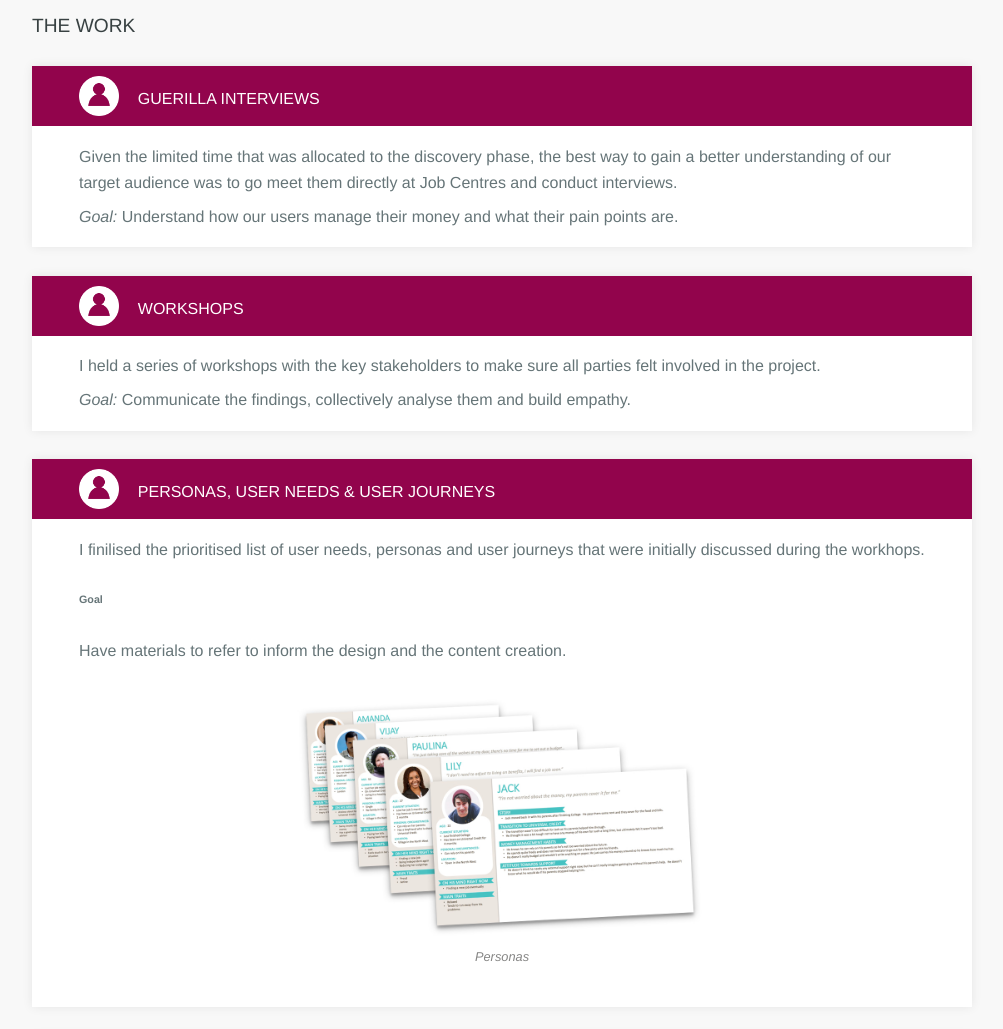
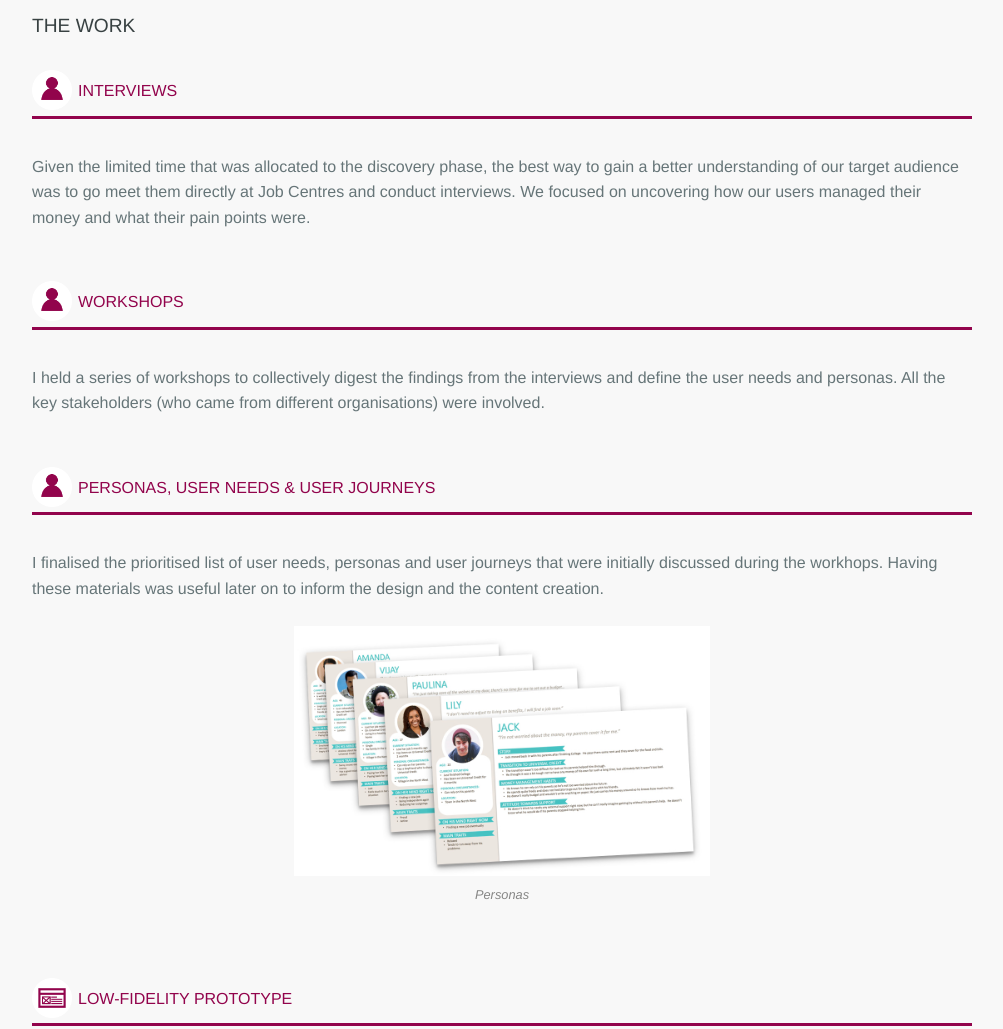
Before and after one commit to MiiRaGe/portfolio, a plain HTML site: page design-finance-tool.html in a window 1280 px wide. Shown: the part 800-1829 px from the top of the page, without its empty margins (138-1141 px from the left). Drawn offline with Linux system fonts and the light colour scheme.

Commit message:
steps changes

```diff
--- a/css/style.css
+++ b/css/style.css
@@ -28,7 +28,7 @@
 TEXT COLOURS
 ***********************************/
 
-body, .steps-details {
+body, .stepDetails {
     color: #667578;
 }
 
@@ -44,7 +44,7 @@
     color: #92044C;
 }
 
-.selected, h2, h3, h4, h5 {
+.selected, h2, h3, h4 {
     color: #384142;
 }
 
@@ -53,7 +53,7 @@
 }
 
 #research-steps h5 {
-    color: #fff;
+    color: #92044C;
 }
 
 .cardClient {
@@ -76,7 +76,7 @@
     box-shadow: 0px 0px 10px 0px rgba(0,0,0,0.08);
 }
 
-h1, h2, h3, h4, h5 {
+h1, h2, h3, h4 {
     font-weight: lighter;
 }
 
@@ -113,6 +113,10 @@
 
 h5 {
     font-size: 1em;
+    font-weight: 400;
+    border-bottom: 3px solid #92044C;
+    padding: 8px 0 12px 0;
+    margin: 2em 0 1em 0;
 }
 
 /**********************************
@@ -196,28 +200,29 @@
     padding: 0;
 }
 
-#research-steps .steps {
+#research-steps .step {
   width: 100%;
   margin: 3% 0% 3% 0%;
-  background-color: #ffffff;
-  box-shadow: 0px 0px 10px 0px rgba(0,0,0,0.08);
+  /*background-color: #ffffff;
+  box-shadow: 0px 0px 10px 0px rgba(0,0,0,0.08);*/
 }
 
-.methodology {
+/*.methodology {
     background-color: #92044C;
     height: 60px;
-}
+}*/
 
-.methodology h5 {
+/*.methodology h5 {
     display: block;
     padding: 20px 0 20px 0;
-}
+}*/
 
 .i-methodology {
     height: 40px;
-    display: block;
+    display: inline-block;
     float: left;
-    margin: 10px 2% 10px 5%;
+    /*margin: 10px 2% 10px 5%;*/
+    margin: 0 6px 0 0;
 }
 
 #research-steps p {
@@ -225,12 +230,9 @@
     padding: 0;
 }
 
-#research-steps h5 {
-    text-align: left;
-}
-
-.steps-details {
-    padding: 1% 5% 1% 5%;
+.stepDetails {
+    /*padding: 1% 5% 1% 5%;*/
+    padding: 1% 0 1% 0;
     margin: 0;
 }
 
--- a/design-finance-tool.html
+++ b/design-finance-tool.html
@@ -59,79 +59,79 @@
 
                 <div id="research-steps">
 
-                    <div class="steps">
+                    <div class="step">
                         <div class="methodology">
                             <img src="img/i-usertesting.png" alt="" class="i-methodology">
-                            <h5>Guerilla interviews</h5>
+                            <h5>Interviews</h5>
                        </div>
-                        <div class="steps-details">
-                                  <p>Given the limited time that was allocated to the discovery phase, the best way to gain a better understanding of our target audience
-                                      was to go meet them directly at Job Centres and conduct interviews.</p>
-                                  <p><em>Goal:</em> Understand how our users manage their money and what their pain points are.</p>
+                        <div class="stepDetails">
+                            <p>Given the limited time that was allocated to the discovery phase, the best way to gain a better understanding of our target audience
+                               was to go meet them directly at Job Centres and conduct interviews.
+                               We focused on uncovering how our users managed their money and what their pain points were.</p>
                         </div>
                     </div>
 
-                    <div class="steps">
+                    <div class="step">
                         <div class="methodology">
                             <img src="img/i-usertesting.png" alt="" class="i-methodology">
                             <h5>Workshops</h5>
                        </div>
-                        <div class="steps-details">
-                              <p>I held a series of workshops with the key stakeholders to make sure all parties felt involved in the project.</p>
-                                <p><em>Goal:</em> Communicate the findings, collectively analyse them and build empathy.</p>
+                        <div class="stepDetails">
+                            <p>I held a series of workshops to collectively digest the findings from the interviews
+                                and define the user needs and personas.
+                                All the key stakeholders (who came from different organisations) were involved. </p>
                         </div>
                     </div>
 
-                    <div class="steps">
+                    <div class="step">
                         <div class="methodology">
                             <img src="img/i-usertesting.png" alt="" class="i-methodology">
                             <h5>Personas, User Needs & User Journeys</h5>
                        </div>
-                        <div class="steps-details">
-                               <p>I finilised the prioritised list of user needs, personas and user journeys that were initially discussed during the workhops.<p>
-                                <h6>Goal</h6>
-                                 <p>Have materials to refer to inform the design and the content creation.
-                              </p>
-                            <figure>
+                        <div class="stepDetails">
+                            <p class="stepDesc">I finalised the prioritised list of user needs, personas and user journeys that were initially discussed during the workhops.
+                            Having these materials was useful later on to inform the design and the content creation.<p>
+                            <figure class="stepImg">
                                 <img src="img/mas-personas.jpg" alt="personas focus on stories, money management habits and attitude towards support" class="illustration-s">
                                 <figcaption>Personas</figcaption>
                             </figure>
+                            <!--added classes on the 2 bits of details-->
                         </div>
                     </div>
 
-                    <div class="steps">
+                    <div class="step">
                         <div class="methodology">
                             <img src="img/i-wireframe.png" alt="" class="i-methodology">
                             <h5>Low-fidelity prototype</h5>
                        </div>
-                        <div class="steps-details">
-                              <figure>
+                        <div class="stepDetails">
+                            <p class="stepDesc">Based on the insights from the discovery phase, I produced sketches, and then low-fidelity wireframes in Axure.
+                                    These were regularly shared with stakeholders, taken out for guerrilla testing and updated.
+
+                                  For the first iterations we focused on the mobile versions of the product, before moving on to other screen sizes.
+                            </p>
+                            <figure class="stepImg">
                                   <img src="img/mas-sketch-S.jpg" alt="" class="illustration-s"/>
                                   <figcaption>Early paper sketch</figcaption>
                               </figure>
-                              <p>Based on the insights from the discovery phase, I produced sketches, and then low-fidelity wireframes in Axure.
-                                    These were regularly shared with stakeholders, taken out for guerrilla testing and updated.
-
-                                  For the first iterations we focused on the mobile versions of the product, before moving on to other screen sizes.
-                              </p>
                         </div>
                     </div>
 
-                    <div class="steps">
+                    <div class="step">
                         <div class="methodology">
                             <img src="img/i-wireframe.png" alt="" class="i-methodology">
                             <h5>High-fidelity prototype</h5>
                        </div>
-                         <div class="steps-details">
-                              <figure>
-                                  <img src="img/mas-axure.jpg" alt="" class="illustration-s"/>
-                                  <figcaption>Working on a high fidelity Axure prototype</figcaption>
-                              </figure>
-                              <p>
+                         <div class="stepDetails">
+                              <p class="stepDesc">
                                     When we were satisfied that the product was going in the right direction, I created a higher fidelity fully responsive
                                     prototype to allow us to test the interaction mechanisms during lab testing sessions with users. For this prototype,
                                     I worked with a visual designer and a copywriter to refine the visual design and content.
                               </p>
+                             <figure class="stepImg">
+                                  <img src="img/mas-axure.jpg" alt="" class="illustration-s"/>
+                                  <figcaption>Working on a high fidelity Axure prototype</figcaption>
+                             </figure>
                          </div>
                     </div>
 
```
Also changed, not shown: accessibility-airline.html (+6 -6 lines), catch-up-diary-study.html (+6 -6 lines), css/responsive.css (+20 -1 lines), organise-content.html (+6 -6 lines), redesign-search-results.html (+4 -4 lines), test-game-maker.html (+2 -2 lines).
